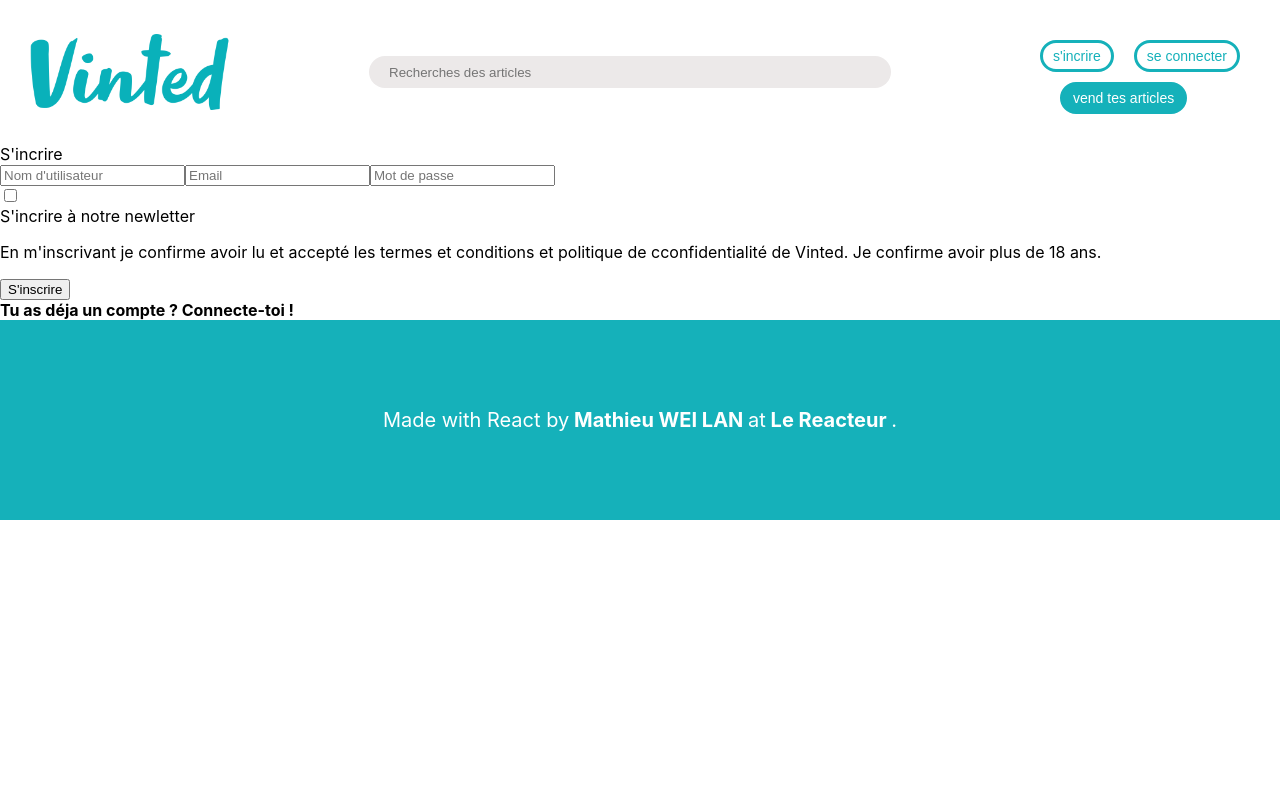
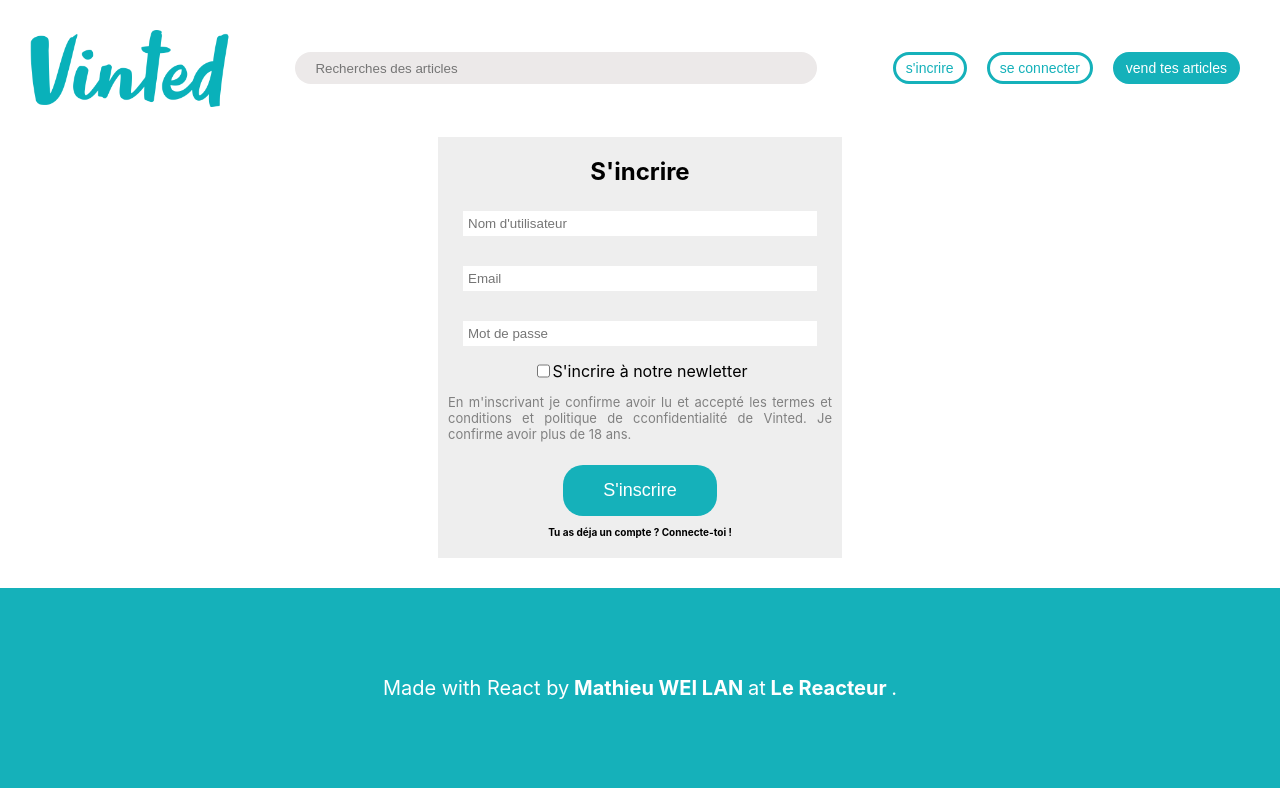
Before and after one commit to MathieuWEILAN/vinted-front-end, a React (Create React App) app: page /signup in a window 1280 px wide. Built offline with nearby package versions, Linux system fonts and the light colour scheme.

Commit message:
connection à mon serveur

```diff
--- a/src/App.css
+++ b/src/App.css
@@ -110,6 +110,9 @@
 .logo {
   width: 200px;
 }
+.logo:hover {
+  cursor: pointer;
+}
 
 .searchBar {
   height: 30px;
@@ -129,6 +132,16 @@
   border: #15b1ba 3px solid;
   color: #15b1ba;
   background-color: white;
+  font-size: 14px;
+}
+
+.btn-sale {
+  margin: 10px;
+  padding: 5px 10px;
+  border-radius: 20px;
+  border: #15b1ba 3px solid;
+  color: white;
+  background-color: #15b1ba;
   font-size: 14px;
 }
 
@@ -342,3 +355,64 @@
   color: inherit;
   font-weight: bold;
 }
+
+/* .form-signup {
+  width: 30%;
+  margin: 50px auto 100px;
+  display: flex;
+  flex-direction: column;
+} */
+.input-sub {
+  margin: 15px;
+  padding: 5px;
+  border: none;
+  /* border-bottom: 1px solid rgb(233, 146, 146); */
+}
+
+form {
+  display: flex;
+  flex-direction: column;
+  background-color: rgb(238, 238, 238);
+  padding: 10px;
+  width: 30%;
+  margin: 30px auto;
+}
+
+h2 {
+  margin: 10px;
+  text-align: center;
+}
+
+.sub {
+  display: flex;
+  justify-content: center;
+}
+
+.btn-sub {
+  width: 40%;
+  margin: 10px auto;
+  padding: 15px;
+  border-radius: 20px;
+  background-color: #15b1ba;
+  border: none;
+  color: white;
+  font-size: 18px;
+}
+.btn-sub:hover {
+  cursor: pointer;
+}
+
+p {
+  font-size: 13px;
+  color: grey;
+  text-align: justify;
+}
+.baseline {
+  font-size: 10px;
+  text-align: center;
+  margin-bottom: 10px;
+}
+
+.header-btn {
+  display: flex;
+}
--- a/src/components/Header.js
+++ b/src/components/Header.js
@@ -20,7 +20,14 @@
 
   return (
     <div className="header">
-      <img src={logo} alt="" className="logo" />
+      <img
+        onClick={() => {
+          navigate("/");
+        }}
+        src={logo}
+        alt=""
+        className="logo"
+      />
       <div>
         <input
           type="text"
@@ -55,7 +62,7 @@
           </div>
         )}
 
-        <button className="btn-right">vend tes articles</button>
+        <button className="btn-sale">vend tes articles</button>
       </div>
     </div>
   );
--- a/src/pages/Home.js
+++ b/src/pages/Home.js
@@ -12,9 +12,9 @@
     const fetchData = async () => {
       try {
         const response = await axios.get(
-          "https://lereacteur-vinted-api.herokuapp.com/offers"
+          "https://my-first-backend-project.herokuapp.com/offers"
         );
-        // console.log(response.data);
+        console.log(response.data);
 
         setData(response.data);
         setIsLoading(false);
@@ -56,28 +56,9 @@
         <div className="products">
           {data.offers.map((item, i) => {
             return (
-              item.product_pictures.length > 0 && (
               <Link to={`/offer/${item._id}`} className="link">
                 <div key={item._id} className="item">
-                    {item.product_pictures.length > 1 ? (
-                      <img
-                        src={item.product_pictures[0].url}
-                        alt=""
-                        className="img-item"
-                      />
-                    ) : (
-                      <div>
-                        {item.product_pictures.map((picture, i) => {
-                          return (
-                            <img
-                              src={item.product_pictures[0].url}
-                              alt=""
-                              className="img-item"
-                            />
-                          );
-                        })}
-                      </div>
-                    )}
+                  <img src={item.product_image} alt="" className="img-item" />
                   <div className="price">{item.product_price}€</div>
                   <div className="details">{item.product_name}</div>
 
@@ -88,7 +69,6 @@
                   </div>
                 </div>
               </Link>
-              )
             );
           })}
         </div>
--- a/src/pages/Login.js
+++ b/src/pages/Login.js
@@ -39,16 +39,24 @@
 
   return (
     <div>
-      <h2>Se connecter</h2>
       <form action="" onSubmit={handleSubmit}>
-        <input type="email" placeholder="Email" onChange={handleEmail} />
+        <h2>Se connecter</h2>
+
+        <input
+          type="email"
+          placeholder="Email"
+          onChange={handleEmail}
+          className="input-sub"
+        />
         <input
           type="password"
           placeholder="Mot de passe"
           onClick={handlePassword}
+          className="input-sub"
         />
-        <input type="submit" name="" id="" />
+        <input type="submit" name="" id="" className="btn-sub" />
         <div
+          className="baseline"
           onClick={() => {
             navigate("/signup");
           }}
--- a/src/pages/Offer.js
+++ b/src/pages/Offer.js
@@ -11,7 +11,7 @@
     const fetchData = async () => {
       try {
         const response = await axios.get(
-          `https://lereacteur-vinted-api.herokuapp.com/offer/${productId}`
+          `https://my-first-backend-project.herokuapp.com/offer/${productId}`
         );
         console.log("data ", response.data);
         setData(response.data);
@@ -34,13 +34,9 @@
         <label>●</label>
       </div>
     </div>
-  ) : data.product_pictures.length < 2 ? (
+  ) : (
     <div className="offer-page red">
-      {data.product_pictures.map((picture, i) => {
-        return (
-          <img key={i} src={picture.url} alt="" className="offer-picture" />
-        );
-      })}
+      <img src={data.product_image} alt="" className="offer-picture" />
       <div className="offer-infos">
         <div>
           <div className="offer-price">{data.product_price}€</div>
@@ -64,57 +60,12 @@
           <div>{data.product_name}</div>
           <div>{data.product_description}</div>
           <div>
-            {/* <img src="" alt="" /> */}
             <div className="username">{data.owner.account.username}</div>
           </div>
         </div>
         <button className="btn-right">Acheter</button>
       </div>
     </div>
-  ) : (
-    <div className="container-offer">
-      <div className="offer-page-1">
-        {data.product_pictures.map((picture, i) => {
-          return (
-            <img
-              key={i}
-              src={picture.url}
-              alt=""
-              className="offer-multiple-picture"
-            />
-          );
-        })}
-        <div className="offer-infos">
-          <div>
-            <div className="offer-price">{data.product_price}€</div>
-            <div>
-              {data.product_details.map((detail, i) => {
-                const keys = Object.keys(detail);
-                return (
-                  <div key={i}>
-                    {[keys[0]] && (
-                      <div className="infos-details">
-                        <span className="grey">{keys[0]}</span>{" "}
-                        <span>{detail[keys[0]]}</span>
-                      </div>
-                    )}
-                  </div>
-                );
-              })}
-            </div>
-          </div>
-          <div className="offer-infos-2">
-            <div>{data.product_name}</div>
-            <div>{data.product_description}</div>
-            <div>
-              {/* <img src="" alt="" /> */}
-              <div className="username">{data.owner.account.username}</div>
-            </div>
-          </div>
-          <button className="btn-right">Acheter</button>
-        </div>
-      </div>
-    </div>
   );
 };
 
--- a/src/pages/Signup.js
+++ b/src/pages/Signup.js
@@ -27,11 +27,16 @@
   const navigate = useNavigate();
 
   const sendDataUser = async (event) => {
+    try {
       event.preventDefault();
       if (!username || !email || !password) {
         return alert("Missing infomation");
       } else {
-      const newUser = { username: username, email: email, password: password };
+        const newUser = {
+          username: username,
+          email: email,
+          password: password,
+        };
         //   console.log(newUser);
         const response = await axios.post(
           "https://lereacteur-vinted-api.herokuapp.com/user/signup",
@@ -44,6 +49,9 @@
         setToken(token);
         navigate("/");
       }
+    } catch (error) {
+      console.log(error.message);
+    }
   };
 
   //ligne 32 à 37 peut s'écrire comme ca aussi : axios.post( "https://lereacteur-vinted-api.herokuapp.com/user/signup",newUser).then(response=> setUser({response.data}))
@@ -52,33 +60,46 @@
 
   return (
     <div className="form-signup">
-      <div>S'incrire</div>
       <form action="" onSubmit={sendDataUser}>
+        <h2>S'incrire</h2>
         <input
           type="text"
           placeholder="Nom d'utilisateur"
           onChange={handleUsername}
+          className="input-sub"
         />
-        <input type="email" placeholder="Email" onChange={handleEmail} />
+        <input
+          type="email"
+          placeholder="Email"
+          onChange={handleEmail}
+          className="input-sub"
+        />
         <input
           type="password"
           placeholder="Mot de passe"
           onChange={handlePassword}
+          className="input-sub"
         />
-
-        <div>
+        <div className="sub">
           <input type="checkbox" />
           <div>S'incrire à notre newletter</div>
         </div>
-
         <p>
           En m'inscrivant je confirme avoir lu et accepté les termes et
           conditions et politique de cconfidentialité de Vinted. Je confirme
           avoir plus de 18 ans.
         </p>
-        <input type="submit" value="S'inscrire" />
+        <input type="submit" value="S'inscrire" className="btn-sub" />
+        <a
+          href="/login"
+          className="baseline"
+          onClick={() => {
+            navigate("/login");
+          }}
+        >
+          Tu as déja un compte ? Connecte-toi !
+        </a>
       </form>
-      <a href="/login">Tu as déja un compte ? Connecte-toi !</a>
     </div>
   );
 };
```
Lines whose indentation alone changed are shown as unchanged.
